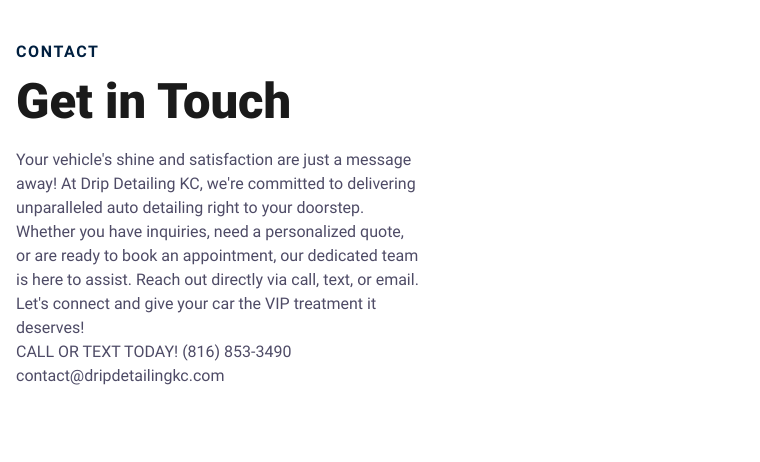
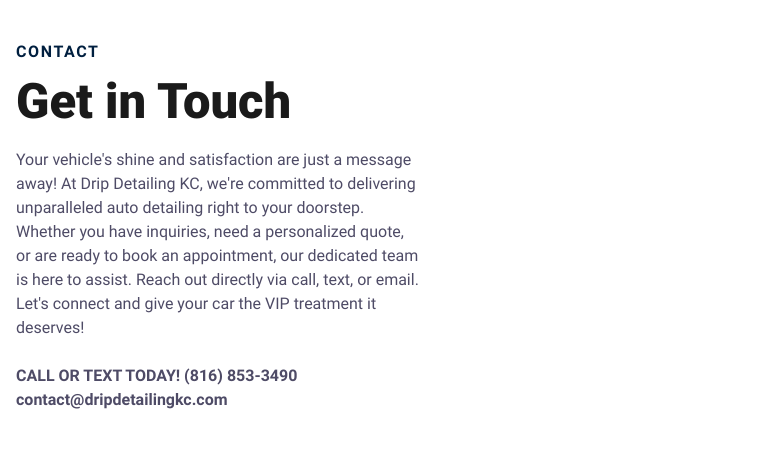
Before and after one commit to cameronkc/pixelgarage1, an Eleventy site: page src/content/pages/contact.html in a window 1280 px wide. Shown: the part 513-975 px from the top of the page, 0-760 px from the left. Built offline with nearby package versions, Linux system fonts and the light colour scheme; Eleventy itself is replaced by a stand-in of ours; files that its build step writes are made by us from their sources; grey boxes are pictures that could not be loaded.

Commit message:
edit contact page

```diff
--- a/src/content/pages/contact.html
+++ b/src/content/pages/contact.html
@@ -36,9 +36,10 @@ permalink: 'contact/'
                     <p class="cs-text">
                         Your vehicle's shine and satisfaction are just a message away! At Drip Detailing KC, we're committed to delivering unparalleled auto detailing right to your doorstep. Whether you have inquiries, need a personalized quote, or are ready to book an appointment, our dedicated team is here to assist. Reach out directly via call, text, or email. Let's connect and give your car the VIP treatment it deserves!
                         <br>
-                        CALL OR TEXT TODAY! (816) 853-3490
                         <br>
-                        contact@dripdetailingkc.com
+                        <strong>CALL OR TEXT TODAY! (816) 853-3490</strong>
+                        <br>
+                        <strong>contact@dripdetailingkc.com</strong>
                     </p>
                 </div>
             <div class="cs-right-section">
```
